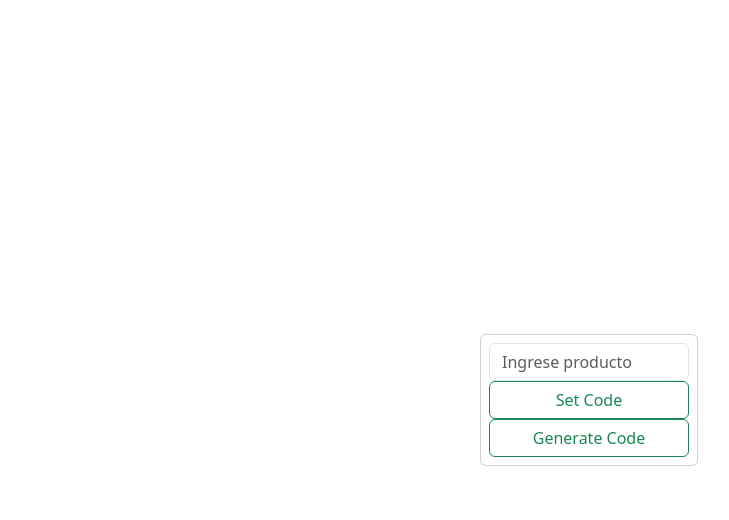
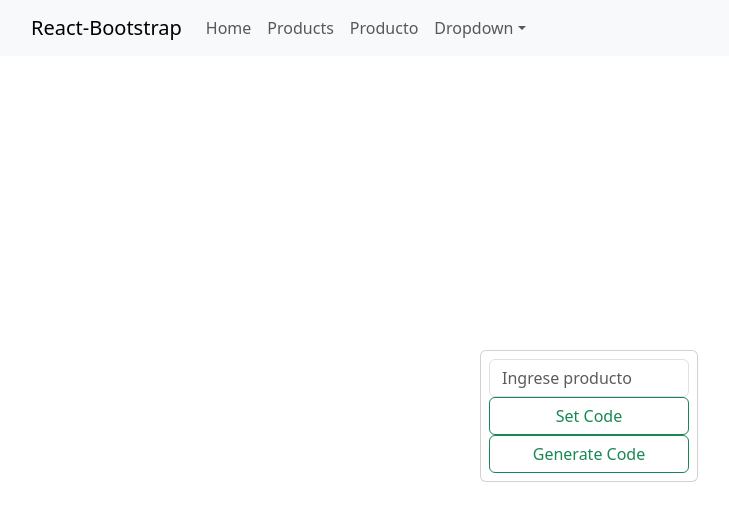
Before and after one commit to ninacnel/QR-generator, a React (Create React App) app: page / in a window 1280 px wide. Shown: the top 520 px of the page, without its empty margins (51-780 px from the left). Built offline with nearby package versions, Linux system fonts and the light colour scheme.

Commit message:
Consuming a fakeapi for data

```diff
--- a/package.json
+++ b/package.json
@@ -8,7 +8,9 @@
     "@testing-library/user-event": "^13.5.0",
     "bootstrap": "^5.3.2",
     "react": "^18.2.0",
+    "react-bootstrap": "^2.9.1",
     "react-dom": "^18.2.0",
+    "react-router-dom": "^6.20.1",
     "react-scripts": "5.0.1",
     "web-vitals": "^2.1.4"
   },
--- a/src/App.js
+++ b/src/App.js
@@ -1,12 +1,43 @@
+import { RouterProvider, createBrowserRouter } from "react-router-dom";
 import "./App.css";
-import Form from "./components/form/Form";
+import NotFound from "./components/assets/NotFound";
+import FormCode from "./components/formCode/FormCode";
+import View from "./components/view/View";
+import Products from "./components/products/Products";
+import ProductPage from "./components/productPage/ProductPage";
 
 function App() {
-  return (
-    <div className="App">
-      <Form />
-    </div>
-  );
+  const router = createBrowserRouter([
+    {
+      path: "/",
+      element: (
+        <View>
+          <FormCode />
+        </View>
+      ),
+    },
+    {
+      path: "/products",
+      element: (
+        <View>
+          <Products />
+        </View>
+      ),
+    },
+    {
+      path: "/prod",
+      element: (
+        <View>
+          <ProductPage />
+        </View>
+      ),
+    },
+    {
+      path: "*",
+      element: <NotFound />,
+    },
+  ]);
+  return <RouterProvider router={router} />;
 }
 
 export default App;
--- /dev/null
+++ b/src/components/assets/NotFound.js
@@ -0,0 +1,7 @@
+import React from "react";
+
+const NotFound = () => {
+  return <div>NotFound</div>;
+};
+
+export default NotFound;
--- a/src/components/form/Form.js
+++ b/src/components/formCode/FormCode.js
@@ -2,7 +2,7 @@ import React, { useState } from "react";
 import Card from "../card/Card";
 import DownloadQR from "../downloadQR/DownloadQR";
 
-const Form = () => {
+const FormCode = () => {
   const [info, setInfo] = useState({});
   const [qrCodeUrl, setQRCodeUrl] = useState("");
   const [error, setError] = useState(null);
@@ -56,4 +56,4 @@ const Form = () => {
   );
 };
 
-export default Form;
+export default FormCode;
--- /dev/null
+++ b/src/components/navbarBasic/NavbarBasic.js
@@ -0,0 +1,66 @@
+import Container from "react-bootstrap/Container";
+import Nav from "react-bootstrap/Nav";
+import Navbar from "react-bootstrap/Navbar";
+import NavDropdown from "react-bootstrap/NavDropdown";
+import { useNavigate } from "react-router-dom";
+
+function NavbarBasic() {
+  const navigate = useNavigate();
+
+  const goHomeHandler = () => {
+    navigate("/");
+  };
+
+  const goProductsHandler = () => {
+    navigate("/products");
+  };
+
+  const goProductoHandler = () => {
+    navigate("/prod");
+  };
+
+  return (
+    <Navbar
+      expand="lg"
+      className="bg-body-tertiary"
+      style={{ marginBottom: "-40px" }}
+    >
+      <Container>
+        <Navbar.Brand
+          href=""
+          onClick={goHomeHandler}
+          style={{ cursor: "pointer" }}
+        >
+          React-Bootstrap
+        </Navbar.Brand>
+        <Navbar.Toggle aria-controls="basic-navbar-nav" />
+        <Navbar.Collapse id="basic-navbar-nav">
+          <Nav className="me-auto">
+            <Nav.Link href="" onClick={goHomeHandler}>
+              Home
+            </Nav.Link>
+            <Nav.Link href="" onClick={goProductsHandler}>
+              Products
+            </Nav.Link>
+            <Nav.Link href="" onClick={goProductoHandler}>
+              Producto
+            </Nav.Link>
+            <NavDropdown title="Dropdown" id="basic-nav-dropdown">
+              <NavDropdown.Item href="#action/3.1">Action</NavDropdown.Item>
+              <NavDropdown.Item href="#action/3.2">
+                Another action
+              </NavDropdown.Item>
+              <NavDropdown.Item href="#action/3.3">Something</NavDropdown.Item>
+              <NavDropdown.Divider />
+              <NavDropdown.Item href="#action/3.4">
+                Separated link
+              </NavDropdown.Item>
+            </NavDropdown>
+          </Nav>
+        </Navbar.Collapse>
+      </Container>
+    </Navbar>
+  );
+}
+
+export default NavbarBasic;
--- /dev/null
+++ b/src/components/productCard/ProductCard.js
@@ -0,0 +1,23 @@
+import React from "react";
+
+const ProductCard = ({ item }) => {
+  return (
+    <div key={item.id}>
+      <div className="card p-2 m-1 shadow">
+        <h6 className="text-primary">{item.category}</h6>
+        <h4>{item.title}</h4>
+
+        <img src={item.image} alt={item.title} />
+        <div className="d-flex justify-content-around mt-2 mb-2 align-items-center">
+          <h6>${item.price}</h6>
+          {/* <button className="btn btn-light">Comprar</button> */}
+        </div>
+        <div className="card-footer">
+          <p>{item.description}</p>
+        </div>
+      </div>
+    </div>
+  );
+};
+
+export default ProductCard;
--- /dev/null
+++ b/src/components/productPage/ProductPage.js
@@ -0,0 +1,26 @@
+import React, { useEffect, useState } from "react";
+import ProductCard from "../productCard/ProductCard";
+
+const ProductPage = () => {
+  const [item, setItem] = useState({});
+
+  useEffect(() => {
+    fetch("https://fakestoreapi.com/products/1")
+      .then((res) => res.json())
+      .then((json) => setItem(json));
+  }, []);
+
+  return (
+    <div style={{ marginTop: "50px" }}>
+      <div className="container">
+        <div className="row">
+          <div className="col-md-4 offset-md-4">
+            <ProductCard item={item} />
+          </div>
+        </div>
+      </div>
+    </div>
+  );
+};
+
+export default ProductPage;
--- /dev/null
+++ b/src/components/products/Products.js
@@ -0,0 +1,32 @@
+import React, { useEffect, useState } from "react";
+import ProductCard from "../productCard/ProductCard";
+
+const Products = () => {
+  const [data, setData] = useState([]);
+
+  useEffect(() => {
+    fetch("https://fakestoreapi.com/products")
+      .then((res) => res.json())
+      .then((json) => setData(json));
+  }, []);
+
+  return (
+    <div
+      className="d-flex justify-content-center align-items-center flex-column"
+      style={{ marginTop: "50px" }}
+    >
+      Products
+      <div className="container">
+        <div className="row">
+          {data.map((item) => (
+            <div className="col-sm-3">
+              <ProductCard item={item} />
+            </div>
+          ))}
+        </div>
+      </div>
+    </div>
+  );
+};
+
+export default Products;
--- /dev/null
+++ b/src/components/view/View.js
@@ -0,0 +1,13 @@
+import React from "react";
+import NavbarBasic from "../navbarBasic/NavbarBasic";
+
+const View = ({ children }) => {
+  return (
+    <div>
+      <NavbarBasic />
+      {children}
+    </div>
+  );
+};
+
+export default View;
```
Also changed, not shown: 1 other file (tests, documents, lock files or other folders).
